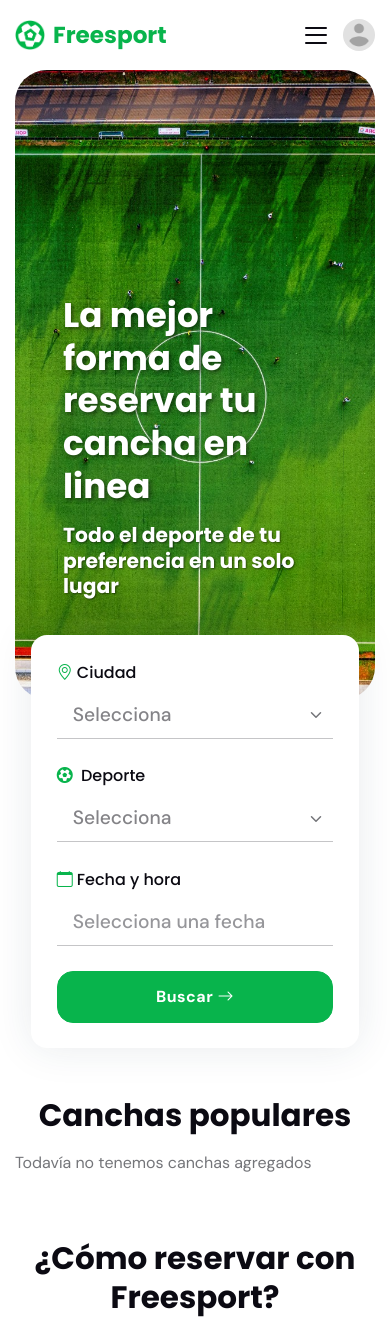
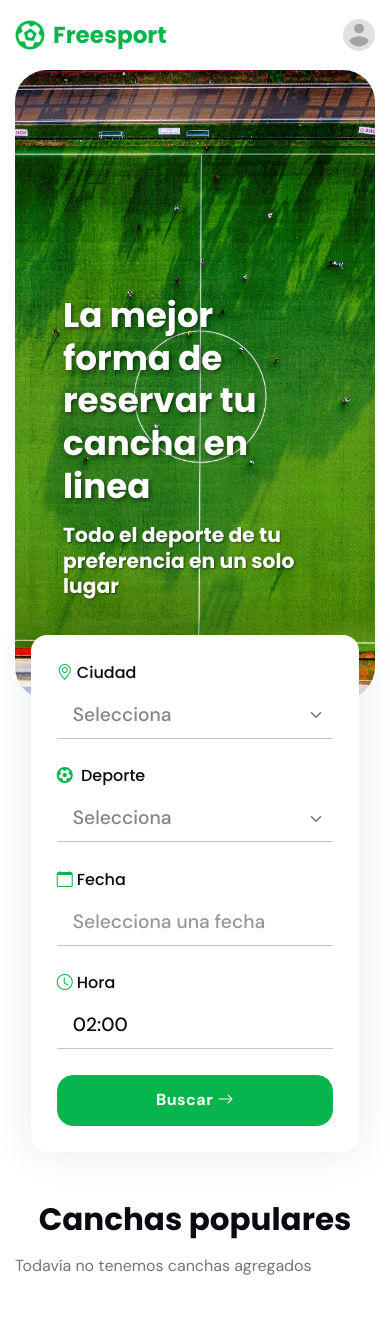
Before and after one commit to frankdevelopero/freesport, a Django app: page / in a window 390 px wide. Shown: the top 1318 px of the page. Run offline with Django 5.2, Linux system fonts and the light colour scheme; data that the repository does not hold is empty; some libraries are stand-ins or nearby versions.

Commit message:
revision v2

```diff
--- a/frontend/templates/frontend/detail.html
+++ b/frontend/templates/frontend/detail.html
@@ -146,13 +146,7 @@
                             </div>
                           </div>
                         </div>
-                        <div class="col-xl-4 d-grid mt-xl-auto">
-                          <button class="btn btn-lg btn-primary mb-0">
-                            Buscar <i class="bi bi-search"></i>
-                          </button>
-                        </div>
                       </div>
-
                     </form>
                   </div>
                 </div>
--- a/frontend/templates/frontend/frontend_base.html
+++ b/frontend/templates/frontend/frontend_base.html
@@ -115,22 +115,6 @@
         </a>
       </nav>
 
-      <button class="navbar-toggler ms-auto ms-sm-0 p-0 p-sm-2" type="button" data-bs-toggle="collapse"
-              data-bs-target="#navbarCollapse" aria-controls="navbarCollapse" aria-expanded="false"
-              aria-label="Toggle navigation">
-				<span class="navbar-toggler-animation">
-					<span></span>
-					<span></span>
-					<span></span>
-				</span>
-        <span class="d-none d-sm-inline-block small">Menu</span>
-      </button>
-
-      <div class="navbar-collapse collapse" id="navbarCollapse">
-        <ul class="navbar-nav navbar-nav-scroll me-auto">
-          <li class="nav-item"><a class="nav-link" href="{% url 'search' %}">Buscar cancha</a></li>
-        </ul>
-      </div>
 
       {% if not request.user.is_authenticated %}
         <div class="navbar-collapse collapse" id="navbarCategoryCollapse">
--- a/frontend/templates/frontend/index.html
+++ b/frontend/templates/frontend/index.html
@@ -44,12 +44,11 @@
                     </div>
 
 
-                    <div class="col-md-6 col-lg-4">
+                    <div class="col-md-6 col-lg-3">
                       <label class="h6 fw-normal mb-0">
                         <i class="fa-solid fa-soccer-ball text-primary me-1"></i>
                         Deporte
                       </label>
-                      <!-- Input field -->
                       <div class="form-border-bottom form-control-transparent form-fs-lg mt-2">
                         <select class="form-select js-choice" data-search-enabled="true" name="sport">
                           <option value="">Selecciona</option>
@@ -61,13 +60,21 @@
                       </div>
                     </div>
 
-                    <div class="col-md-6 col-lg-4">
-                      <label class="h6 fw-normal mb-0"><i class="bi bi-calendar text-primary me-1"></i>Fecha y
-                        hora</label>
+                    <div class="col-md-6 col-lg-3">
+                      <label class="h6 fw-normal mb-0"><i class="bi bi-calendar text-primary me-1"></i>Fecha</label>
                       <!-- Input field -->
                       <div class="form-border-bottom form-control-transparent form-fs-lg mt-2">
-                        <input type="text" class="form-control flatpickr py-2" data-date-format="d M Y"
-                               placeholder="Selecciona una fecha" name="date">
+                        <input type="text" class="form-control flatpickr fecha py-2" data-date-format="d M Y"
+                               placeholder="Selecciona una fecha" name="date" required>
+                      </div>
+                    </div>
+
+                    <div class="col-md-6 col-lg-2">
+                      <label class="h6 fw-normal mb-0"><i class="bi bi-clock text-primary me-1"></i>Hora</label>
+                      <div class="form-border-bottom form-control-transparent form-fs-lg mt-2">
+                        <input type="text" class="form-control flatpickr hora" required
+                               data-enableTime="true" data-noCalendar="true" placeholder="Hora" name="time"
+                               v-model="selectedTime">
                       </div>
                     </div>
 
@@ -241,7 +248,8 @@
             </div>
             <!-- Content and input -->
             <div class="col-lg-4 text-lg-end">
-              <a href="wa.link/5nb0lo" target="_blank" class="btn btn-lg btn-primary mb-0"><i class="bi bi-whatsapp"></i> Escríbenos</a>
+              <a href="wa.link/5nb0lo" target="_blank" class="btn btn-lg btn-primary mb-0"><i
+                  class="bi bi-whatsapp"></i> Escríbenos</a>
             </div>
           </div> <!-- Row END -->
         </div>
@@ -253,10 +261,25 @@
 {% endblock %}
 
 {% block js %}
+
+  <script src="{% static 'frontend/search_vue.js' %}"></script>
   <script>
+
+
       document.addEventListener('DOMContentLoaded', function () {
-
+          var currentDate = new Date();
+          currentDate.setHours(currentDate.getHours() + 1);
+          currentDate.setMinutes(currentDate.getMinutes() < 30 ? 0 : 30);
+          currentDate.setSeconds(0);
+          flatpickr(".flatpickr.fecha", {dateFormat: "Y-m-d"});
+          flatpickr(".flatpickr.hora", {
+              enableTime: true,
+              noCalendar: true,
+              dateFormat: "H:i",
+              minuteIncrement: 30,
+              time_24hr: true,
+              defaultDate: currentDate
+          });
       });
-
   </script>
 {% endblock %}
```
Also changed, not shown: frontend/templates/frontend/search.html (+9 -15 lines).
